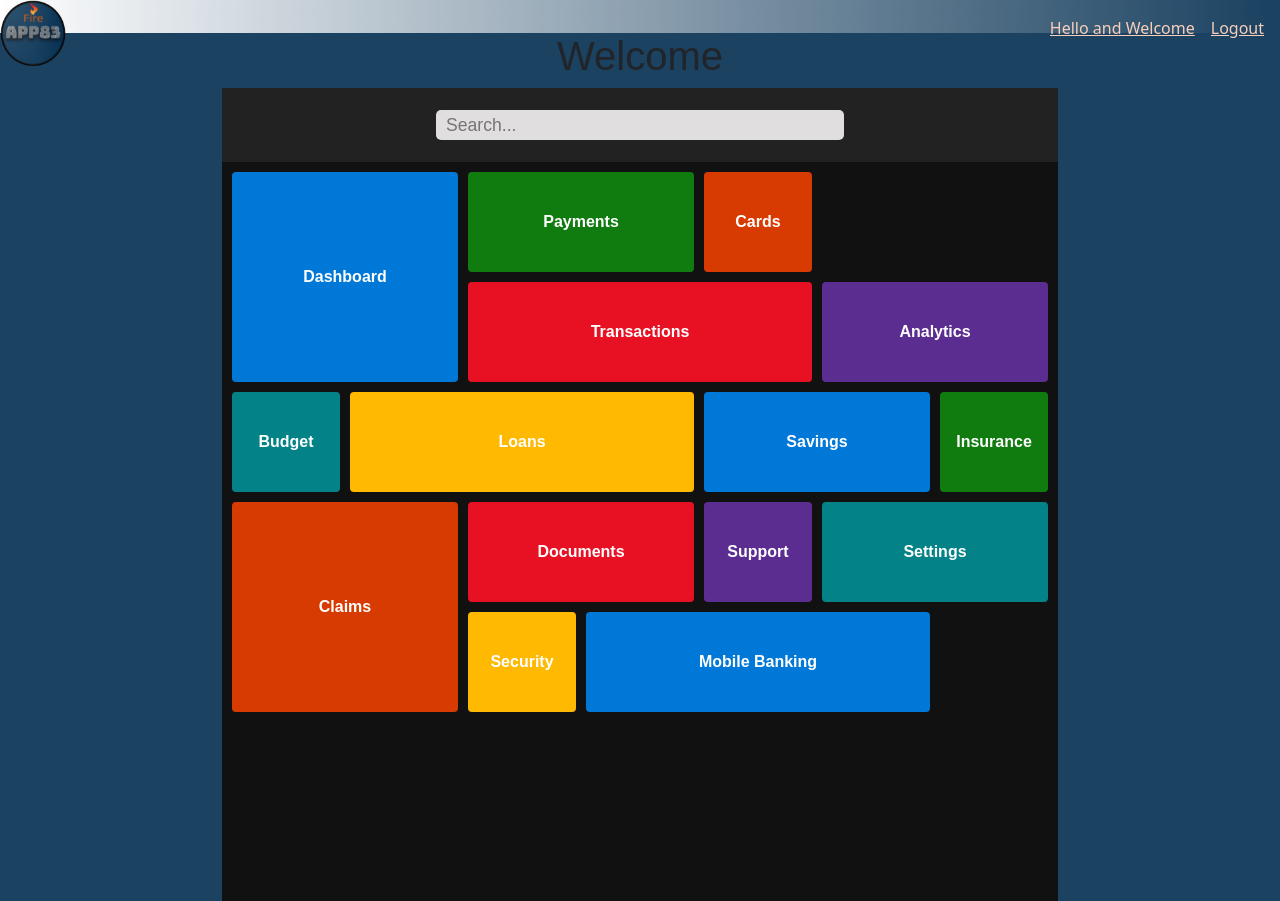
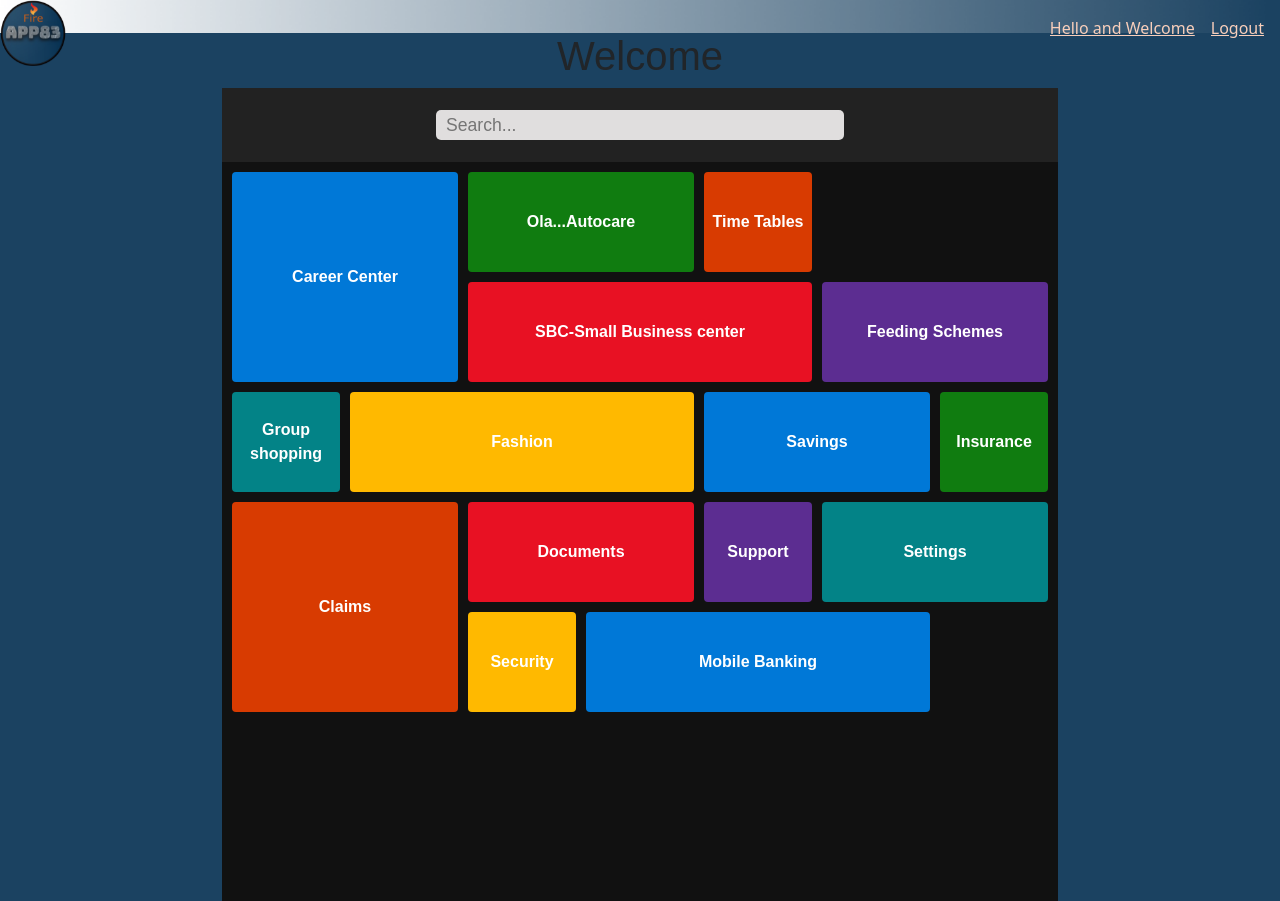
Before and after one commit to 627DevLabs/app83, a Flask app: page / in a window 1280 px wide. Shown: the top 901 px of the page. Run offline with Flask 3, Linux system fonts and the light colour scheme; some libraries are stand-ins or nearby versions.

Commit message:
App83 with changed buttons

```diff
--- a/templates/landing.html
+++ b/templates/landing.html
@@ -6,13 +6,13 @@
     <input type="text" placeholder="Search..." />
 </div>
 <div class="tile-grid">
-    <a href="{{ url_for('cvLand') }}" class="tile tile-large bg-blue">Dashboard</a>
-    <a href="#" class="tile tile-medium bg-green">Payments</a>
-    <a href="#" class="tile tile-small bg-orange">Cards</a>
-    <a href="#" class="tile tile-wide bg-red">Transactions</a>
-    <a href="#" class="tile tile-medium bg-purple">Analytics</a>
-    <a href="#" class="tile tile-small bg-teal">Budget</a>
-    <a href="#" class="tile tile-wide bg-yellow">Loans</a>
+    <a href="{{ url_for('cvLand') }}" class="tile tile-large bg-blue">Career Center</a>
+    <a href="#" class="tile tile-medium bg-green">Ola...Autocare</a>
+    <a href="#" class="tile tile-small bg-orange">Time Tables</a>
+    <a href="#" class="tile tile-wide bg-red">SBC-Small Business center</a>
+    <a href="#" class="tile tile-medium bg-purple">Feeding Schemes</a>
+    <a href="#" class="tile tile-small bg-teal">Group shopping</a>
+    <a href="#" class="tile tile-wide bg-yellow">Fashion</a>
     <a href="#" class="tile tile-medium bg-blue">Savings</a>
     <a href="#" class="tile tile-small bg-green">Insurance</a>
     <a href="#" class="tile tile-large bg-orange">Claims</a>
```
